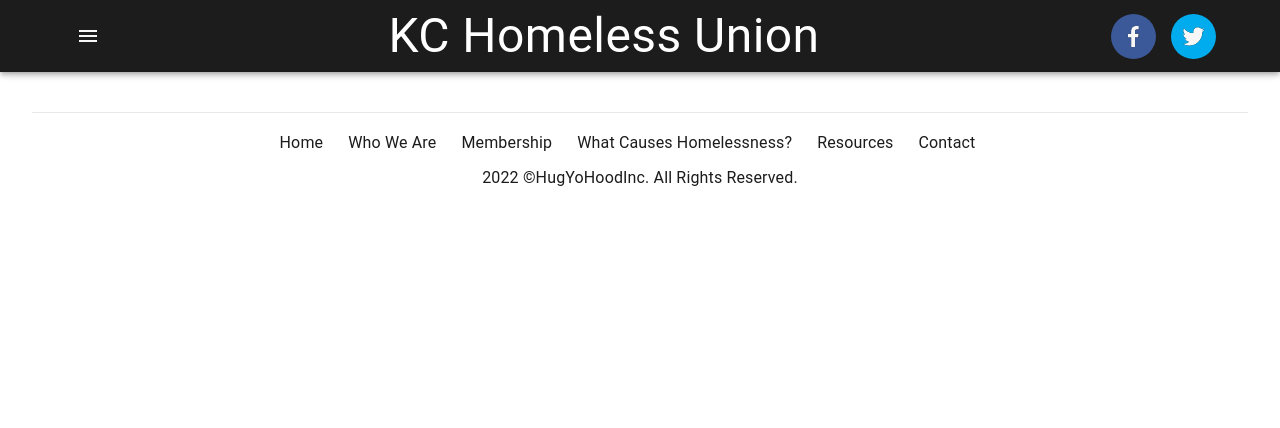
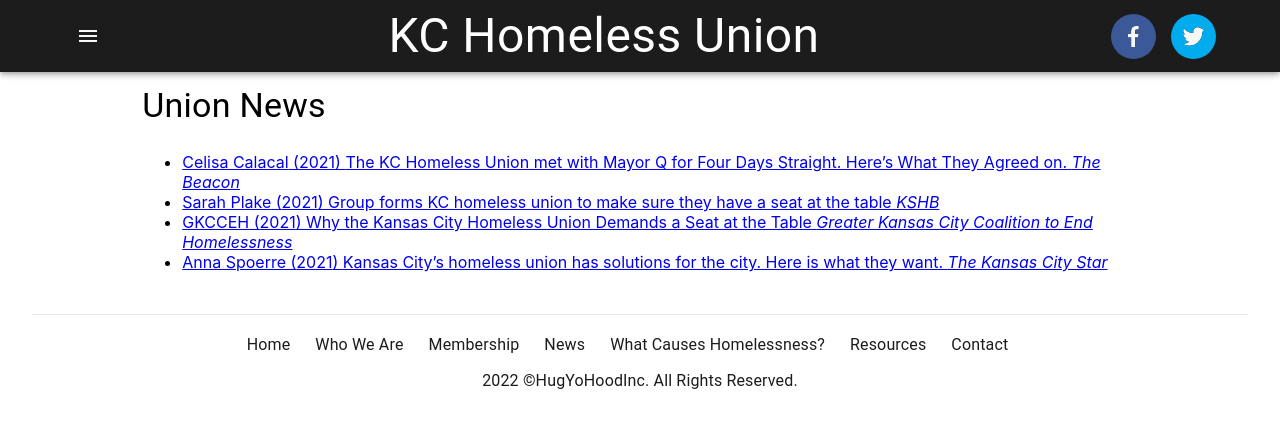
Before and after one commit to Kansas-City-Homeless-Union/Kansas-City-Homeless-Union.github.io, a React (Create React App) app: page /news in a window 1280 px wide. Shown: the top 428 px of the page. Built offline with nearby package versions, Linux system fonts and the light colour scheme.

Commit message:
Added news page

```diff
--- a/src/App.tsx
+++ b/src/App.tsx
@@ -6,6 +6,7 @@
 import Homepage from "./components/Homepage/Homepage";
 import WhoWeAre from "./components/WhoWeAre/WhoWeAre";
 import Membership from "./components/Membership/Membership";
+import News from "./components/News/News";
 import Contact from "./components/Contact/Contact";
 import Resources from "./components/Resources/Resources";
 import { Box } from "@mui/material";
@@ -25,6 +26,7 @@
                               <Route path="/whoweare" element={<WhoWeAre />} />
                               <Route path="/membership" element={<Membership />} />
                               <Route path="/causes" element={<Causes />} />
+                              <Route path="/news" element={<News />} />
                               <Route path="/contact" element={<Contact />} />
                               <Route path="/resources" element={<Resources />} />
                               <Route path="/" element={<Homepage />} />
--- a/src/components/Footer/Footer.tsx
+++ b/src/components/Footer/Footer.tsx
@@ -31,7 +31,7 @@
       <div
         style={{
           display: "flex",
-          maxWidth: 750,
+          maxWidth: 900,
           margin: "auto",
           padding: 5,
         }}
@@ -44,6 +44,9 @@
         </Link>
         <Link to={"/membership"} className="footerLink">
             <Typography style={linkStyle}>Membership</Typography>
+        </Link>
+        <Link to={"/news"} className="footerLink">
+            <Typography style={linkStyle}>News</Typography>
         </Link>
         <Link to={"/causes"} className="footerLink">
             <Typography style={linkStyle}>What Causes Homelessness?</Typography>
--- a/src/components/NavBar/NavBar.tsx
+++ b/src/components/NavBar/NavBar.tsx
@@ -107,6 +107,11 @@
                                   <Typography>Membership</Typography>
                               </MenuItem>
                           </Link>
+                          <Link to="/news" style={link}>
+                              <MenuItem onClick={handleCloseNavMenu}>
+                                  <Typography>News</Typography>
+                              </MenuItem>
+                          </Link>
                           <Link to="/causes" style={link}>
                               <MenuItem onClick={handleCloseNavMenu}>
                                   <Typography>What Causes Homelessness?</Typography>
--- /dev/null
+++ b/src/components/News/News.tsx
@@ -0,0 +1,29 @@
+import { Typography } from "@mui/material";
+
+const articles = [
+    { link: "https://flatlandkc.org/news-issues/the-kc-homeless-union-met-with-mayor-q-for-four-days-straight-heres-what-they-agreed-on/", title: "The KC Homeless Union met with Mayor Q for Four Days Straight. Here’s What They Agreed on.", year: 2021, author: "Celisa Calacal", publication: "The Beacon"},
+    { link: "https://www.kshb.com/news/local-news/group-forms-kc-homeless-union-to-make-sure-they-have-a-seat-at-the-table", title: "Group forms KC homeless union to make sure they have a seat at the table", year: 2021, author: "Sarah Plake", publication: "KSHB"},
+    { link: "https://gkcceh.org/kansas_city_homeless_union_update/", title: "Why the Kansas City Homeless Union Demands a Seat at the Table", author: "GKCCEH", year: 2021, publication: "Greater Kansas City Coalition to End Homelessness"},
+    { link: "https://www.kansascity.com/news/local/article254129023.html", title: " Kansas City’s homeless union has solutions for the city. Here is what they want.", author: "Anna Spoerre", year: 2021, publication: "The Kansas City Star"}
+];
+
+const articleReference = ({link, author, year, title, publication}: { link: string, author: string, year: number, title: string, publication: string}, index: number) =>
+    <li key={index}><a href={link}>{author} ({year}) {title} <em>{publication}</em></a></li>
+
+const News = () => {
+
+    return (
+        <div style={{ textAlign: "left" }}>
+            <Typography variant="h4" component="h2" style={{ marginBottom: 25 }}>
+                Union News
+            </Typography>
+            <ul>
+                {
+                    articles.map(articleReference)
+                }
+            </ul>
+        </div>
+    );
+};
+
+export default News;
```
